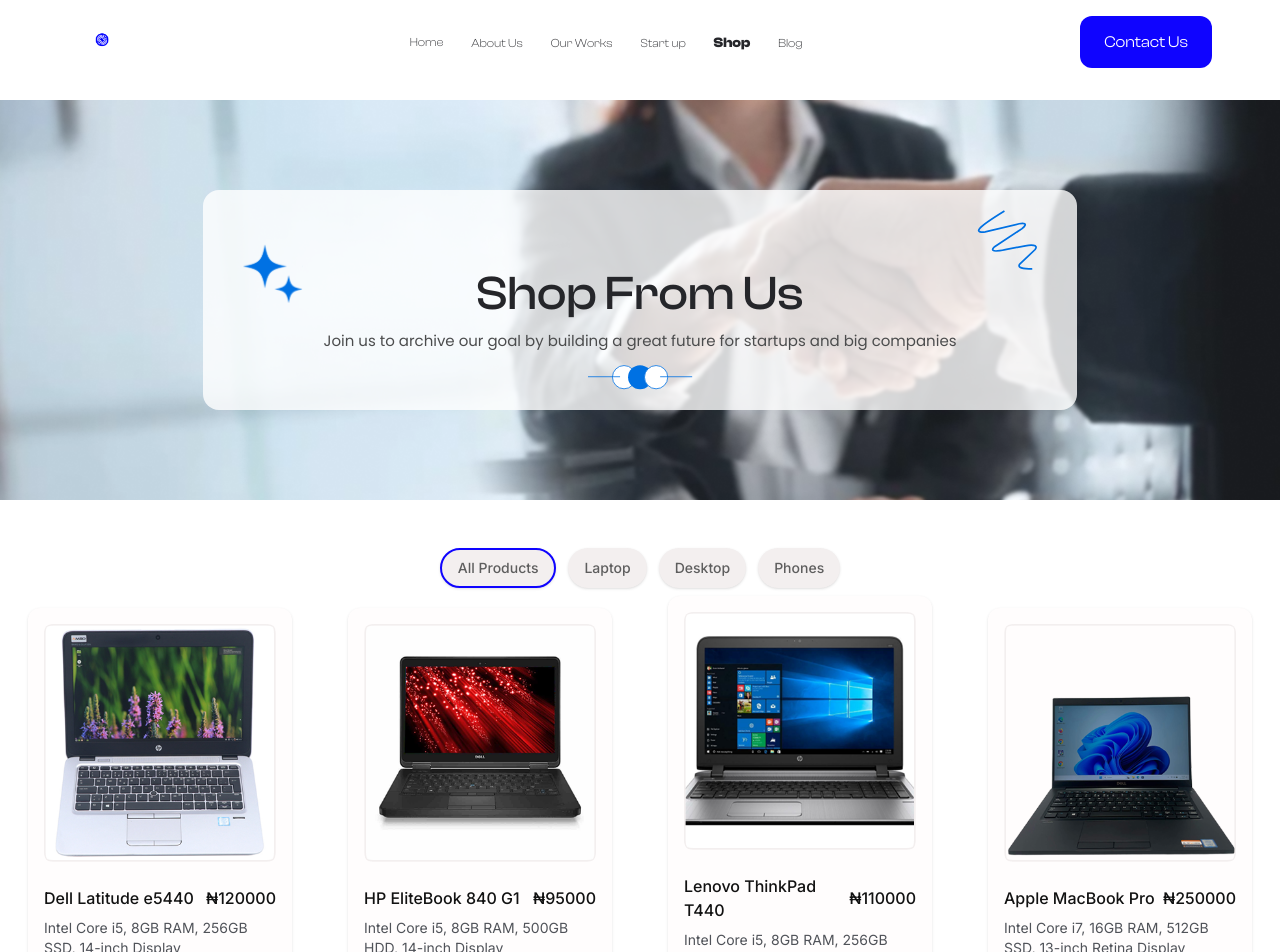
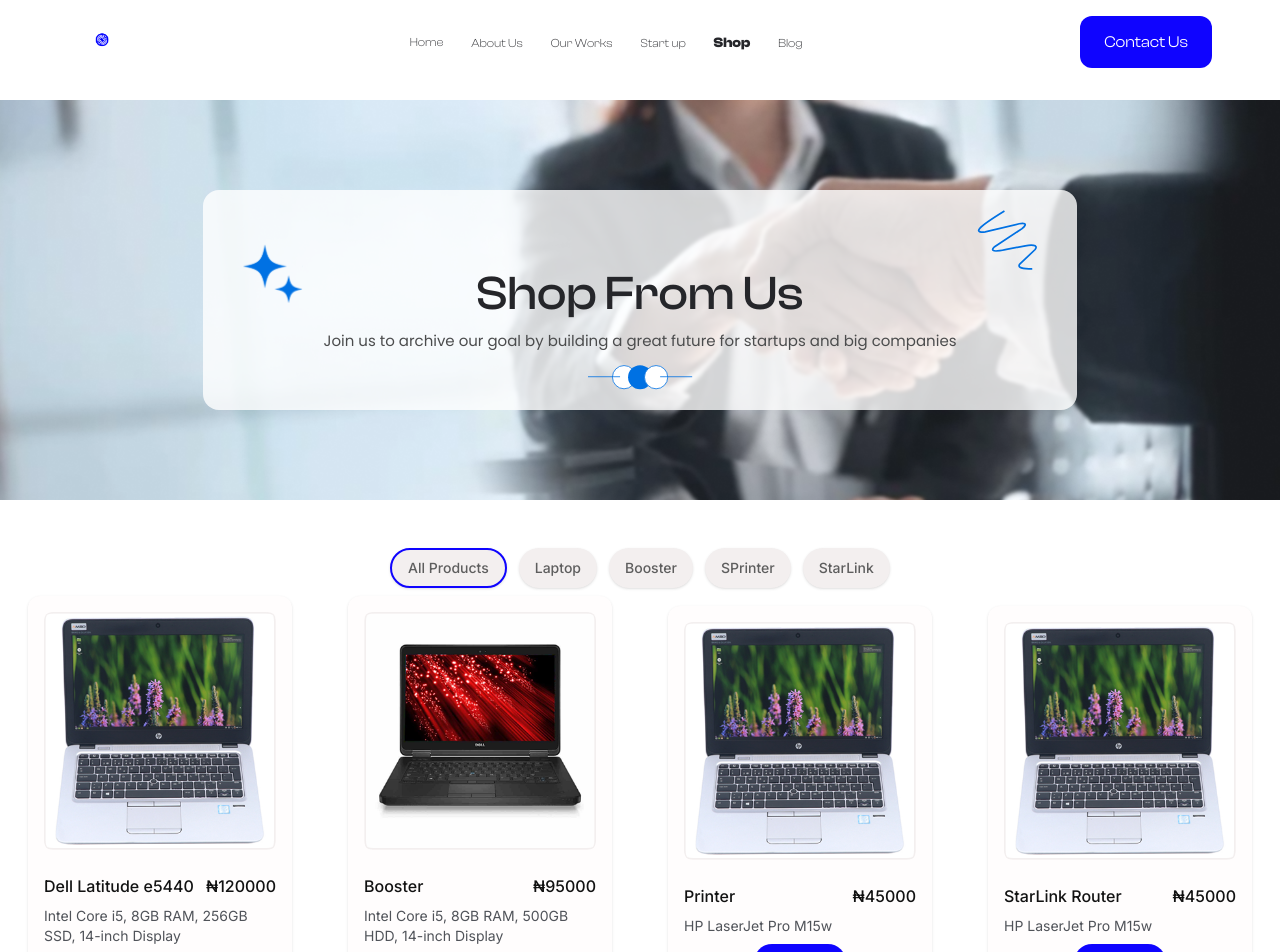
Before and after one commit to Oluseed/oluseed, a React (Vite) app: page /shop in a window 1280 px wide. Shown: the top 952 px of the page. Built offline with nearby package versions, Linux system fonts and the light colour scheme; a web font is replaced by a local one.

Commit message:
Completed product addition

```diff
--- a/src/data/products.ts
+++ b/src/data/products.ts
@@ -15,29 +15,29 @@
   },
   {
     id: 2,
-    name: "HP EliteBook 840 G1",
+    name: "Booster",
     price: 95000,
     spec: "Intel Core i5, 8GB RAM, 500GB HDD, 14-inch Display",
     image: Image_2,
-    category: "Laptop",
-    description: "The EliteBook 820 is a surprisingly attractive Ultrabook with a tapered design, contrasting lid and side colors and a magnesium casing. The laptop passed a number of MIL-STD 810G tests for things like dust, drops and vibrational shock. It feels solid and it should appeal to those who feel that ThinkPads are dull matte black blocks.the most enchanting thing in a sea of similarly spec'd and sealed Ultrabooks is the removable bottom panel. This grants easy access to all internals including the battery, socketed WiFi + Bluetooth card, 2.5 SATA HDD/SSD drive bay, a flash cache slot (optional for HDDs to speed them up) and a WAN card slot. HP offers 3G HSPA+ and 4G LTE broadband cards for $109 and $229 respectively. "
-  },
-  {
-    id: 3,
-    name: "Lenovo ThinkPad T440",
-    price: 110000,
-    spec: "Intel Core i5, 8GB RAM, 256GB SSD, 14-inch Display",
-    image: Image_3,
-    category: "Desktop",
+    category: "Booster",
     description: "The EliteBook 820 is a surprisingly attractive Ultrabook with a tapered design, contrasting lid and side colors and a magnesium casing. The laptop passed a number of MIL-STD 810G tests for things like dust, drops and vibrational shock. It feels solid and it should appeal to those who feel that ThinkPads are dull matte black blocks.the most enchanting thing in a sea of similarly spec'd and sealed Ultrabooks is the removable bottom panel. This grants easy access to all internals including the battery, socketed WiFi + Bluetooth card, 2.5 SATA HDD/SSD drive bay, a flash cache slot (optional for HDDs to speed them up) and a WAN card slot. HP offers 3G HSPA+ and 4G LTE broadband cards for $109 and $229 respectively. "
   },
   {
     id: 4,
-    name: "Apple MacBook Pro",
-    price: 250000,
-    spec: "Intel Core i7, 16GB RAM, 512GB SSD, 13-inch Retina Display",
-    image: Image_4,
-    category: "Phones",
-    description: "The EliteBook 820 is a surprisingly attractive Ultrabook with a tapered design, contrasting lid and side colors and a magnesium casing. The laptop passed a number of MIL-STD 810G tests for things like dust, drops and vibrational shock. It feels solid and it should appeal to those who feel that ThinkPads are dull matte black blocks.the most enchanting thing in a sea of similarly spec'd and sealed Ultrabooks is the removable bottom panel. This grants easy access to all internals including the battery, socketed WiFi + Bluetooth card, 2.5 SATA HDD/SSD drive bay, a flash cache slot (optional for HDDs to speed them up) and a WAN card slot. HP offers 3G HSPA+ and 4G LTE broadband cards for $109 and $229 respectively. "
+    name: "Printer",
+    price: 45000,
+    spec: "HP LaserJet Pro M15w",
+    image: Image_1,
+    category: "SPrinter",
+    description: "Compact and efficient, the HP LaserJet Pro M15w is perfect for small spaces. It offers wireless printing capabilities and produces high-quality text documents quickly."
+  },
+  {
+    id: 5,
+    name: "StarLink Router",
+    price: 45000,
+    spec: "HP LaserJet Pro M15w",
+    image: Image_1,
+    category: "StarLink",
+    description: "Compact and efficient, the HP LaserJet Pro M15w is perfect for small spaces. It offers wireless printing capabilities and produces high-quality text documents quickly."
   }
 ]
```
